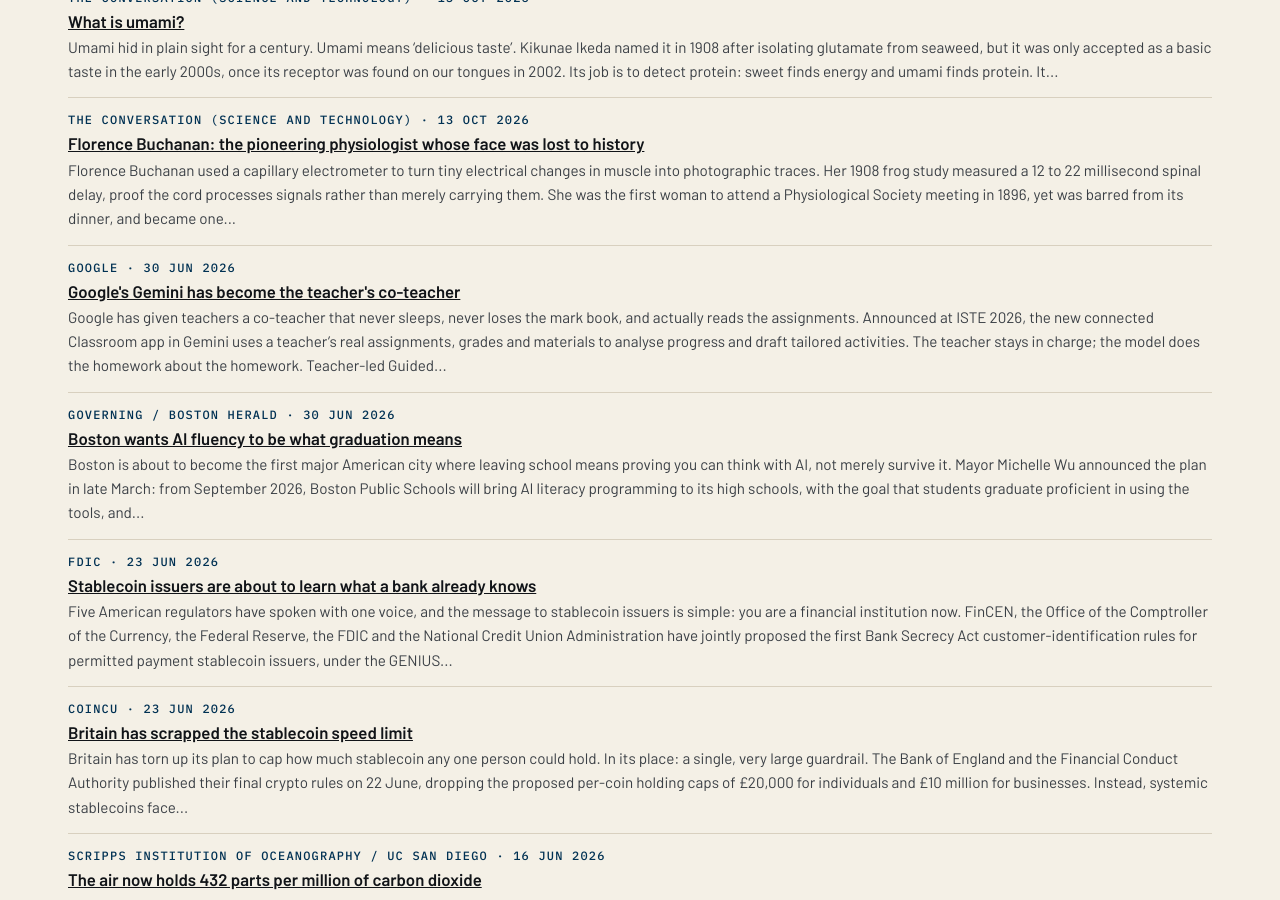
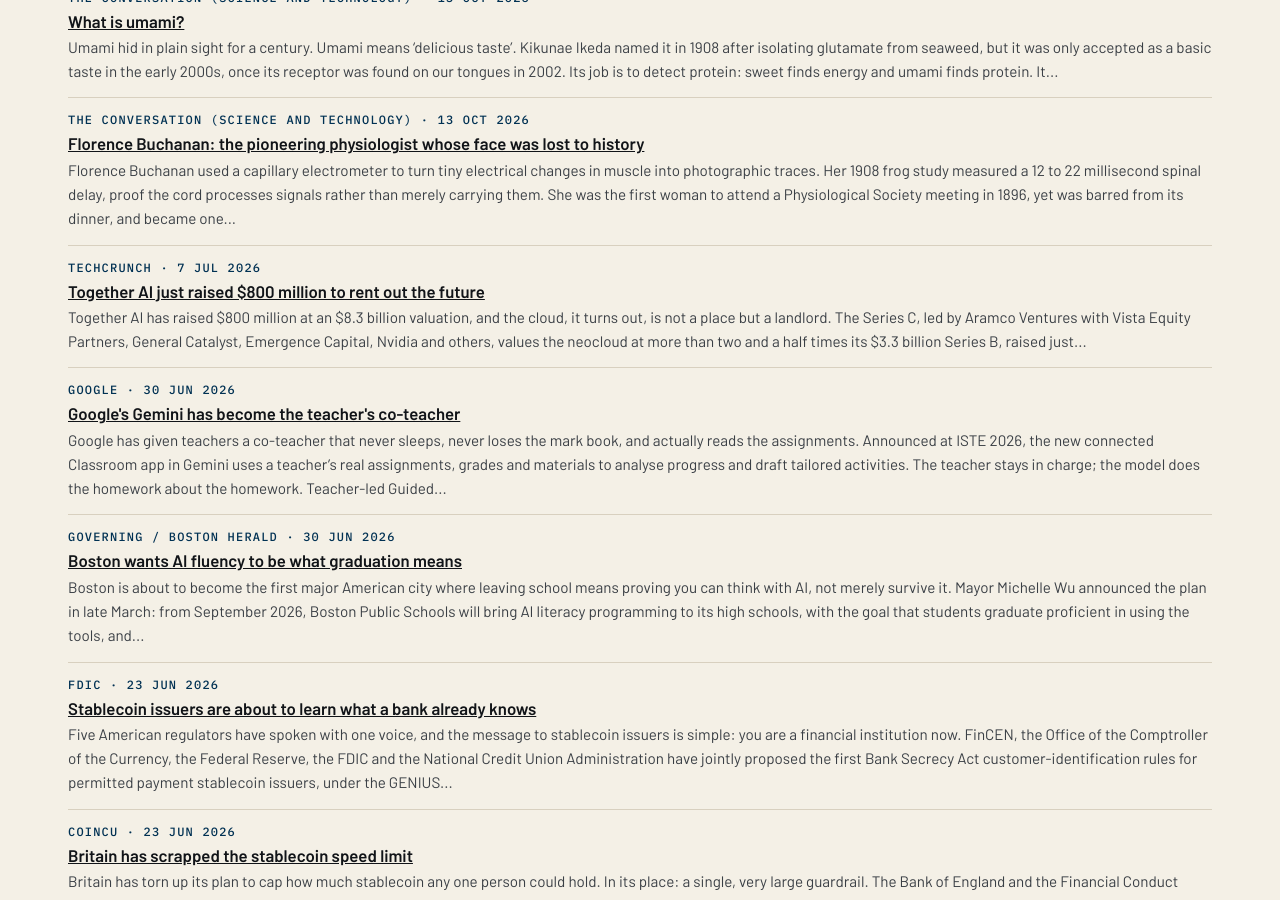
Before and after one commit to katz-news/katz.news, a Jekyll site: the page built from briefs/index.html, in a window 1280 px wide and 900 px high, scrolled down 14549 px. Built offline with Jekyll 4.4.1, drawn with Linux system fonts in a browser that asks for light colours.

Commit message:
Publish 2026-11-06

```diff
--- a/_data/build.yml
+++ b/_data/build.yml
@@ -1 +1 @@
-published_at: 2026-11-06T19:46:35Z
+published_at: 2026-11-06T19:47:27Z
--- /dev/null
+++ b/_posts/briefs/2026-11-06-together-ai-just-raised-dollar800-million-to-rent-out-the-future.md
@@ -0,0 +1,17 @@
+---
+published: true
+title: Together AI just raised $800 million to rent out the future
+date: 2026-07-07
+section: entrepreneurship
+source_name: TechCrunch
+source_url: https://techcrunch.com/2026/07/01/neocloud-together-ai-raises-800m-leaps-to-8-3b-valuation/
+---
+Together AI has raised $800 million at an $8.3 billion valuation, and the cloud, it turns out, is not a place but a landlord.
+
+The Series C, led by Aramco Ventures with Vista Equity Partners, General Catalyst, Emergence Capital, Nvidia and others, values the neocloud at more than two and a half times its $3.3 billion Series B, raised just 16 months earlier. Annual bookings have crossed $1.15 billion.
+
+The business is gloriously unglamorous: rent out Nvidia GPU clusters so companies can run open-source models without paying frontier-model prices. Usage of open-source models has tripled across the industry in the past year, Together AI says, as firms discover that good enough, far cheaper, is very good indeed.
+
+Founded in 2022, the company counts Cursor, Cognition and Decagon among its thousands of paying customers.
+
+Conclusion: Together AI is not selling intelligence, but rather the electricity that runs it, and the meter is spinning fast and furious.
```
